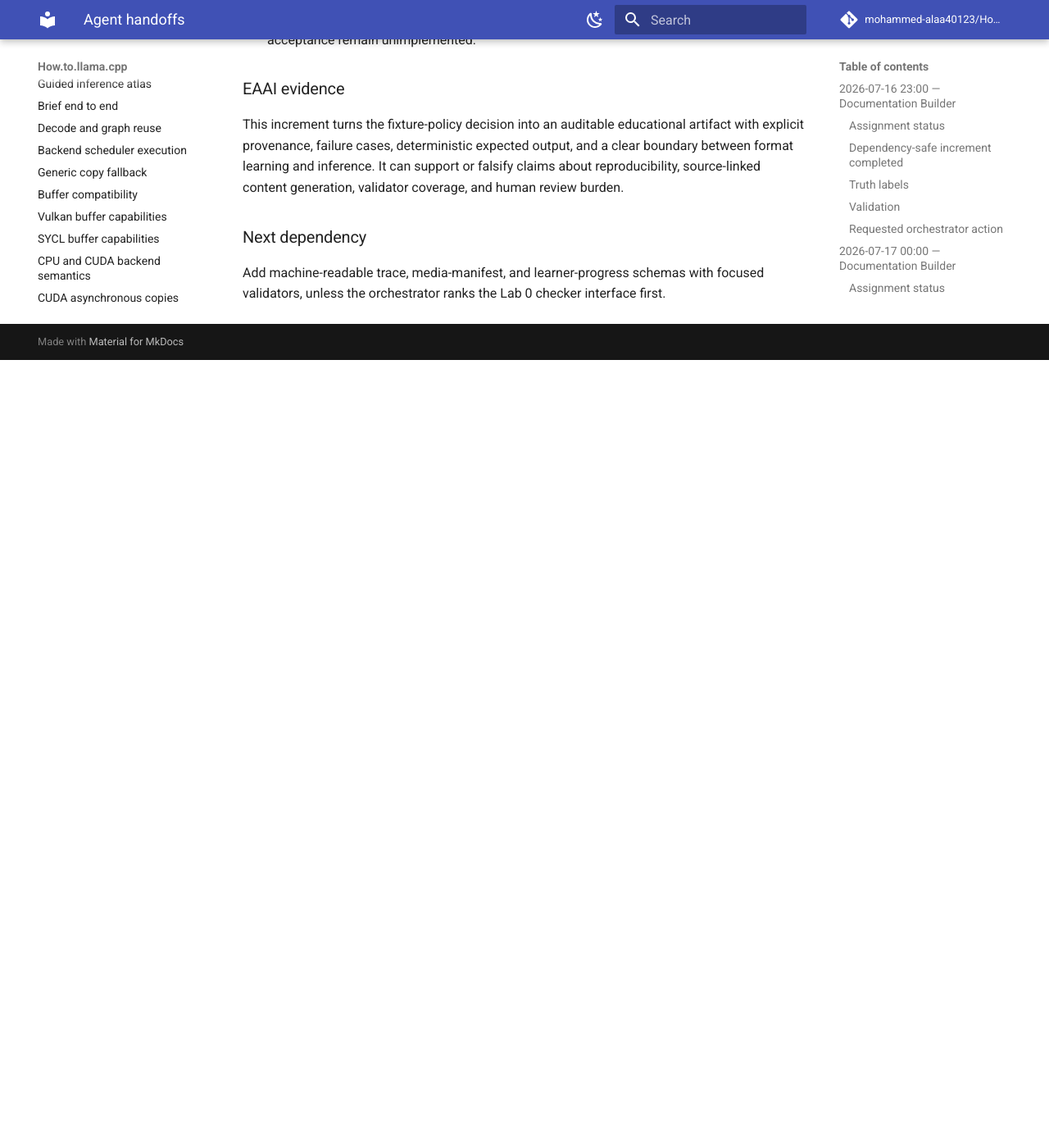
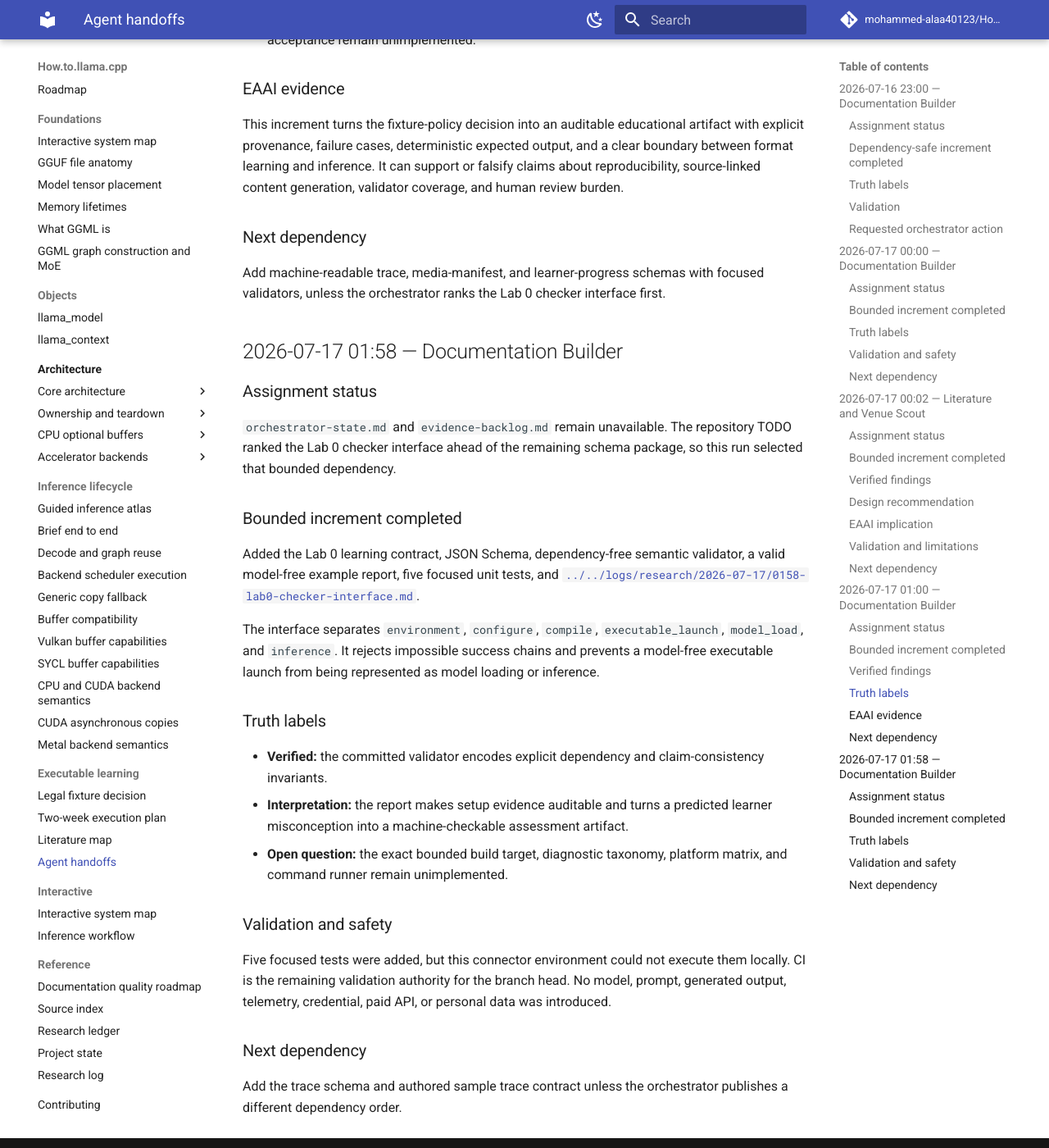
Before and after one commit to mohammed-alaa40123/How.to.llama.cpp, an MkDocs documentation site: the page built from docs/publication/agent-handoffs.md, in a window 1280 px wide and 1400 px high, scrolled down 5542 px. Shown: the whole window at 82% size. Built offline with MkDocs 1.6.1 and Material for MkDocs 9.7.7, drawn with Linux system fonts in a browser that asks for light colours; comment, search, counter and statistics services are not loaded; before the commit the page ends 5981 px from its top, so only the background shows below that.

Commit message:
docs(handoff): record Lab 0 checker interface

```diff
--- a/docs/publication/agent-handoffs.md
+++ b/docs/publication/agent-handoffs.md
@@ -148,3 +148,29 @@
 ### Next dependency
 
 Add machine-readable trace, media-manifest, and learner-progress schemas with focused validators, unless the orchestrator ranks the Lab 0 checker interface first.
+
+## 2026-07-17 01:58 — Documentation Builder
+
+### Assignment status
+
+`orchestrator-state.md` and `evidence-backlog.md` remain unavailable. The repository TODO ranked the Lab 0 checker interface ahead of the remaining schema package, so this run selected that bounded dependency.
+
+### Bounded increment completed
+
+Added the Lab 0 learning contract, JSON Schema, dependency-free semantic validator, a valid model-free example report, five focused unit tests, and [`../../logs/research/2026-07-17/0158-lab0-checker-interface.md`](../../logs/research/2026-07-17/0158-lab0-checker-interface.md).
+
+The interface separates `environment`, `configure`, `compile`, `executable_launch`, `model_load`, and `inference`. It rejects impossible success chains and prevents a model-free executable launch from being represented as model loading or inference.
+
+### Truth labels
+
+- **Verified:** the committed validator encodes explicit dependency and claim-consistency invariants.
+- **Interpretation:** the report makes setup evidence auditable and turns a predicted learner misconception into a machine-checkable assessment artifact.
+- **Open question:** the exact bounded build target, diagnostic taxonomy, platform matrix, and command runner remain unimplemented.
+
+### Validation and safety
+
+Five focused tests were added, but this connector environment could not execute them locally. CI is the remaining validation authority for the branch head. No model, prompt, generated output, telemetry, credential, paid API, or personal data was introduced.
+
+### Next dependency
+
+Add the trace schema and authored sample trace contract unless the orchestrator publishes a different dependency order.
```
